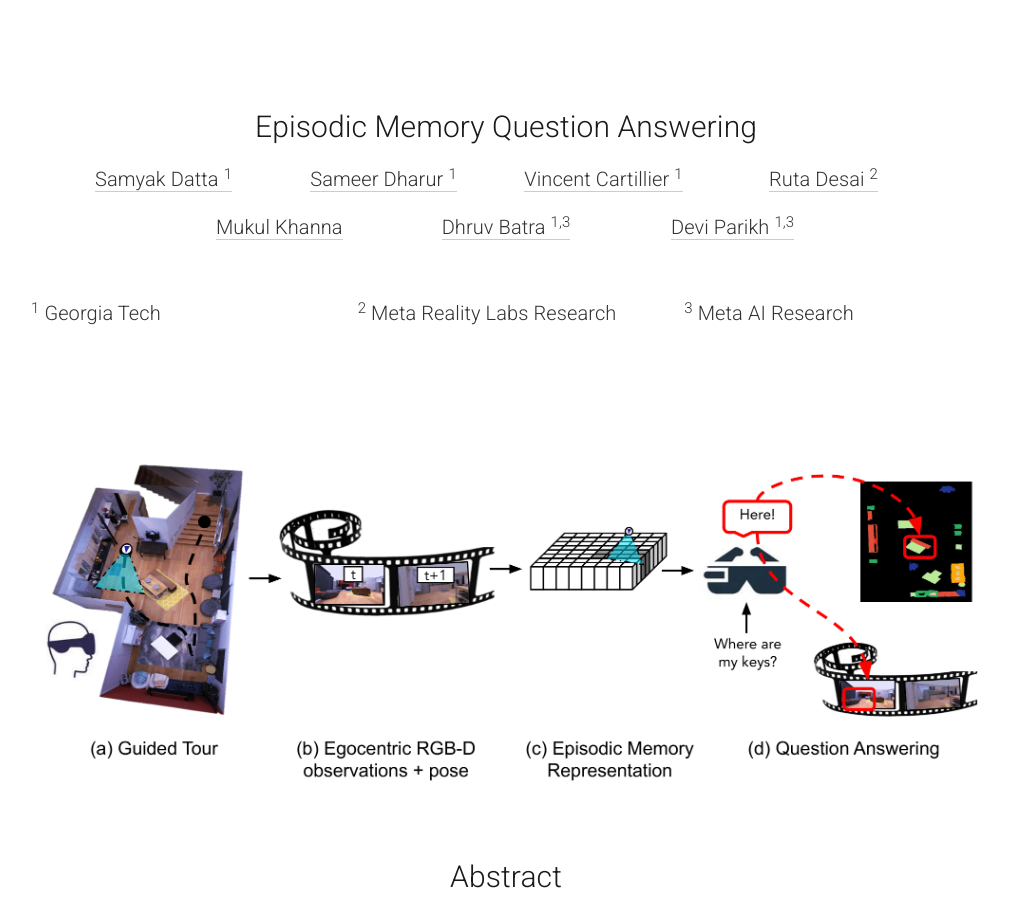
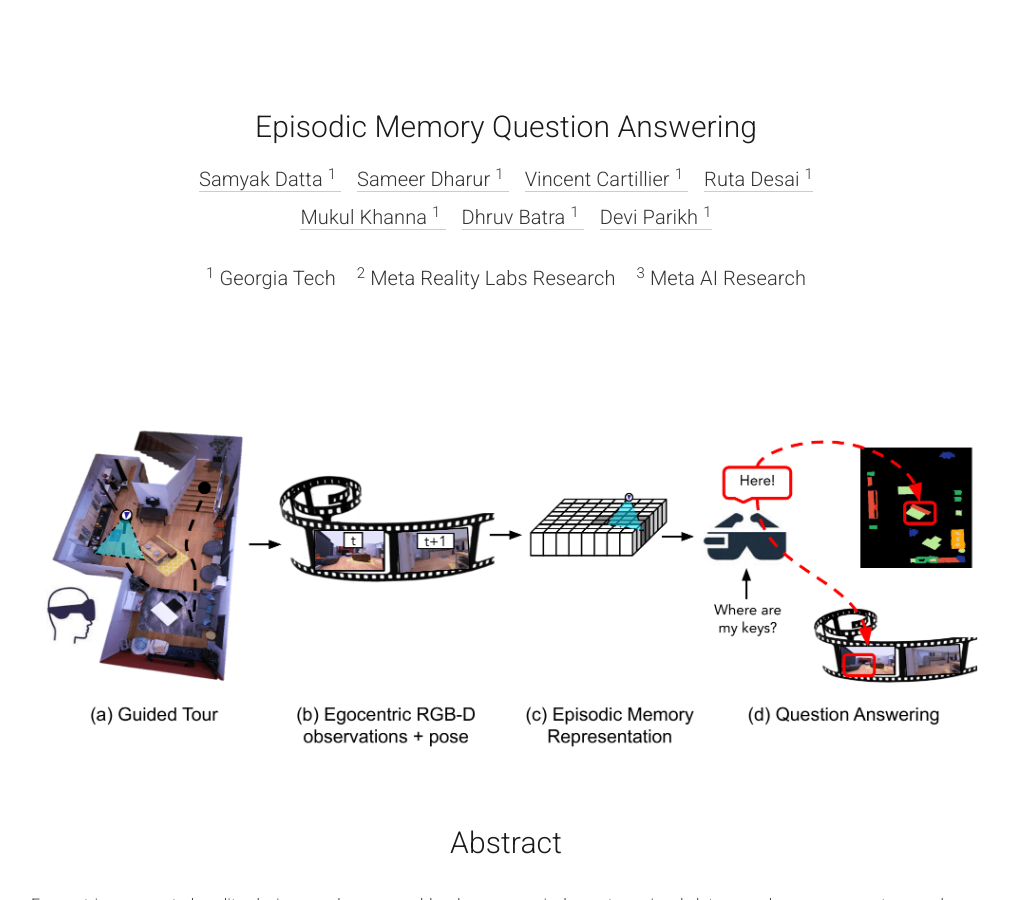
Before and after one commit to samyak-268/emqa, a Jekyll site: the page built from _pages/home.md, in a window 1280 px wide and 900 px high. Shown: the whole window, without its empty margins (134-1143 px from the left). Built offline with Jekyll 4.4.1, drawn with Linux system fonts in a browser that asks for light colours.

Commit message:
Improves formatting of author list

```diff
--- a/_pages/home.md
+++ b/_pages/home.md
@@ -23,44 +23,23 @@ The Georgia Tech effort was supported in part by NSF, ONR YIP, and ARO PECASE. T
 
 <!--
   author list (line 1)
-  -- the negative left margins for individual name divs is to make the names appear closer together
-  might need to manually adjust if more names are added etc.
   -- the negative top margin for the whole div is to get it closer to the title
 -->
 <br>
 <div class="row" style="margin-top:-25px;">
-  <div class="col-xs-3" style="margin-left:25px;">
+  <div class="col-xs-12">
     <center>
-      <!-- color:#1a1aff -->
       <a style="font-size: 20px;font-weight:200;" href="https://samyak-268.github.io/">
         Samyak Datta <sup>1</sup>
-      </a>
-    </center>
-  </div>
-
-  <div class="col-xs-3" style="margin-left:-25px;">
-    <center>
-      <!-- color:#1a1aff -->
+      </a>&nbsp; &nbsp;
       <a style="font-size: 20px;font-weight:200;" href="https://sameerdharur.github.io/">
         Sameer Dharur <sup>1</sup>
-      </a>
-    </center>
-  </div>
-
-  <div class="col-xs-3" style="margin-left:-25px;">
-    <center>
-      <!-- color:#1a1aff -->
+      </a>&nbsp; &nbsp;
       <a style="font-size: 20px;font-weight:200;" href="https://vincentcartillier.github.io/">
         Vincent Cartillier <sup>1</sup>
-      </a>
-    </center>
-  </div>
-
-  <div class="col-xs-3" style="margin-left:-25px;">
-    <center>
-      <!-- color:#1a1aff -->
+      </a>&nbsp; &nbsp;
       <a style="font-size: 20px;font-weight:200;" href="https://rutadesai.github.io/">
-        Ruta Desai <sup>2</sup>
+        Ruta Desai <sup>1</sup>
       </a>
     </center>
   </div>
@@ -68,75 +47,49 @@ The Georgia Tech effort was supported in part by NSF, ONR YIP, and ARO PECASE. T
 
 <!--
   author list (line 2)
-  the negative margins for divs is to make the names appear closer together
-  might need to manually adjust if more names are added etc.
 -->
 <br>
-<div class="row" style="margin-top:-15px;">
-  <div class="col-xs-4" style="margin-left:100px;">
+<div class="row" style="margin-top:-25px;">
+  <div class="col-xs-12">
     <center>
-      <!-- color:#1a1aff -->
       <a style="font-size: 20px;font-weight:200;" href="https://mukulkhanna.github.io/">
-        Mukul Khanna
-      </a>
-    </center>
-  </div>
-
-  <div class="col-xs-4" style="margin-left:-100px;">
-    <center>
-      <!-- color:#1a1aff -->
+        Mukul Khanna <sup>1</sup>
+      </a>&nbsp; &nbsp;
       <a style="font-size: 20px;font-weight:200;" href="https://faculty.cc.gatech.edu/~dbatra/">
-        Dhruv Batra <sup>1,3</sup>
-      </a>
-    </center>
-  </div>
-
-  <div class="col-xs-4" style="margin-left:-100px;">
-    <center>
-      <!-- color:#1a1aff -->
+        Dhruv Batra <sup>1</sup>
+      </a>&nbsp; &nbsp;
       <a style="font-size: 20px;font-weight:200;" href="https://faculty.cc.gatech.edu/~parikh/">
-        Devi Parikh <sup>1,3</sup>
+        Devi Parikh <sup>1</sup>
       </a>
     </center>
   </div>
 </div>
 
-
 <!--
   affiliations list
 -->
 <br><br>
-<div class="row">
-  <div class="col-xs-4">
+<div class="row" style="margin-top:-25px;">
+  <div class="col-xs-12">
     <center>
-      <!-- color:#1a1aff -->
-      <p style="font-size: 20px;font-weight:200;">
+      <span style="font-size: 20px;font-weight:200;" href="">
         <sup>1</sup> Georgia Tech
-      </p>
-    </center>
-  </div>
-
-  <div class="col-xs-4">
-    <center>
-      <!-- color:#1a1aff -->
-      <p style="font-size: 20px;font-weight:200;">
+      </span>&nbsp; &nbsp;
+      <span style="font-size: 20px;font-weight:200;" href="">
         <sup>2</sup> Meta Reality Labs Research
-      </p>
-    </center>
-  </div>
-
-  <div class="col-xs-4">
-    <center>
-      <!-- color:#1a1aff -->
-      <p style="font-size: 20px;font-weight:200;">
+      </span>&nbsp; &nbsp;
+      <span style="font-size: 20px;font-weight:200;" href="">
         <sup>3</sup> Meta AI Research
-      </p>
+      </span>
     </center>
   </div>
 </div>
 
+<!--
+  teaser figure
+-->
 <div class="row">
-  <div class="col-xs-12" style="margin-top:-20px;">
+  <div class="col-xs-12">
     <center>
       <img src="{{ "/static/img/emqa/teaser.png" | prepend:site.baseurl }}">
     </center>
```
Also changed, not shown: 1 other file.
